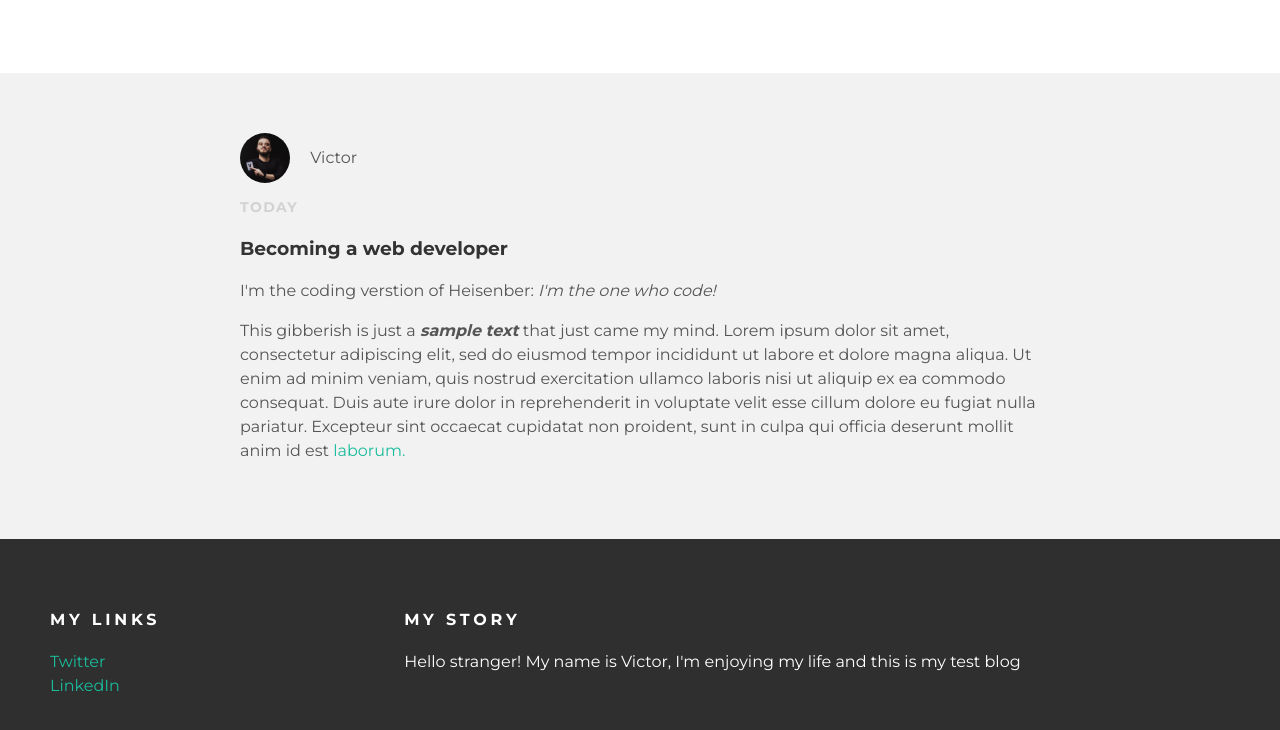
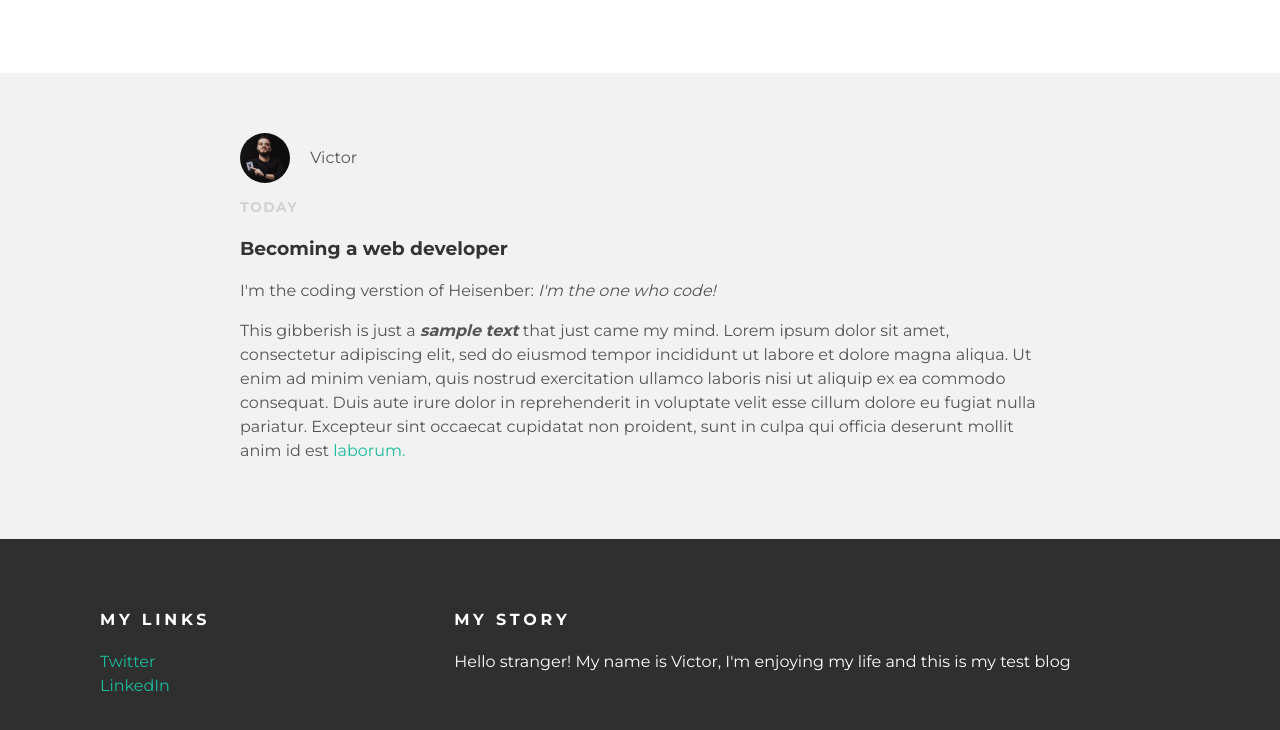
Before and after one commit to victormaxb/victormaxb.github.io, a plain HTML site: page index.html in a window 1280 px wide. Shown: the part 542-1272 px from the top of the page. Drawn offline with Linux system fonts and the light colour scheme.

Commit message:
Add files via upload

```diff
--- a/styles.css
+++ b/styles.css
@@ -11,6 +11,11 @@ body {
   background-color: #1abc9c;
   height: 150px;
   line-height: 150px;
+}
+
+.container {
+  margin-left: 50px;
+  margin-right: 50px;
 }
 
 #header a{
```
